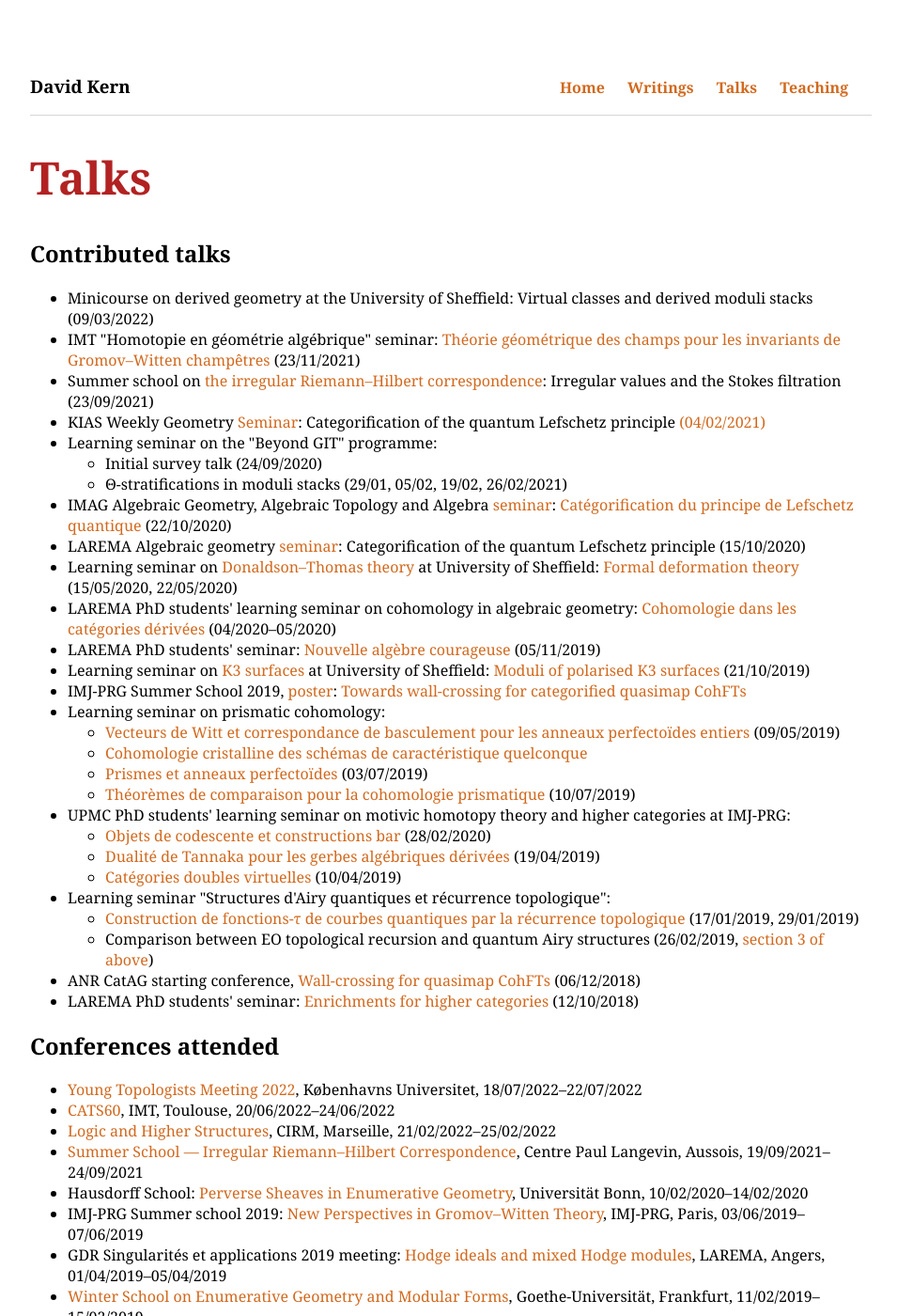
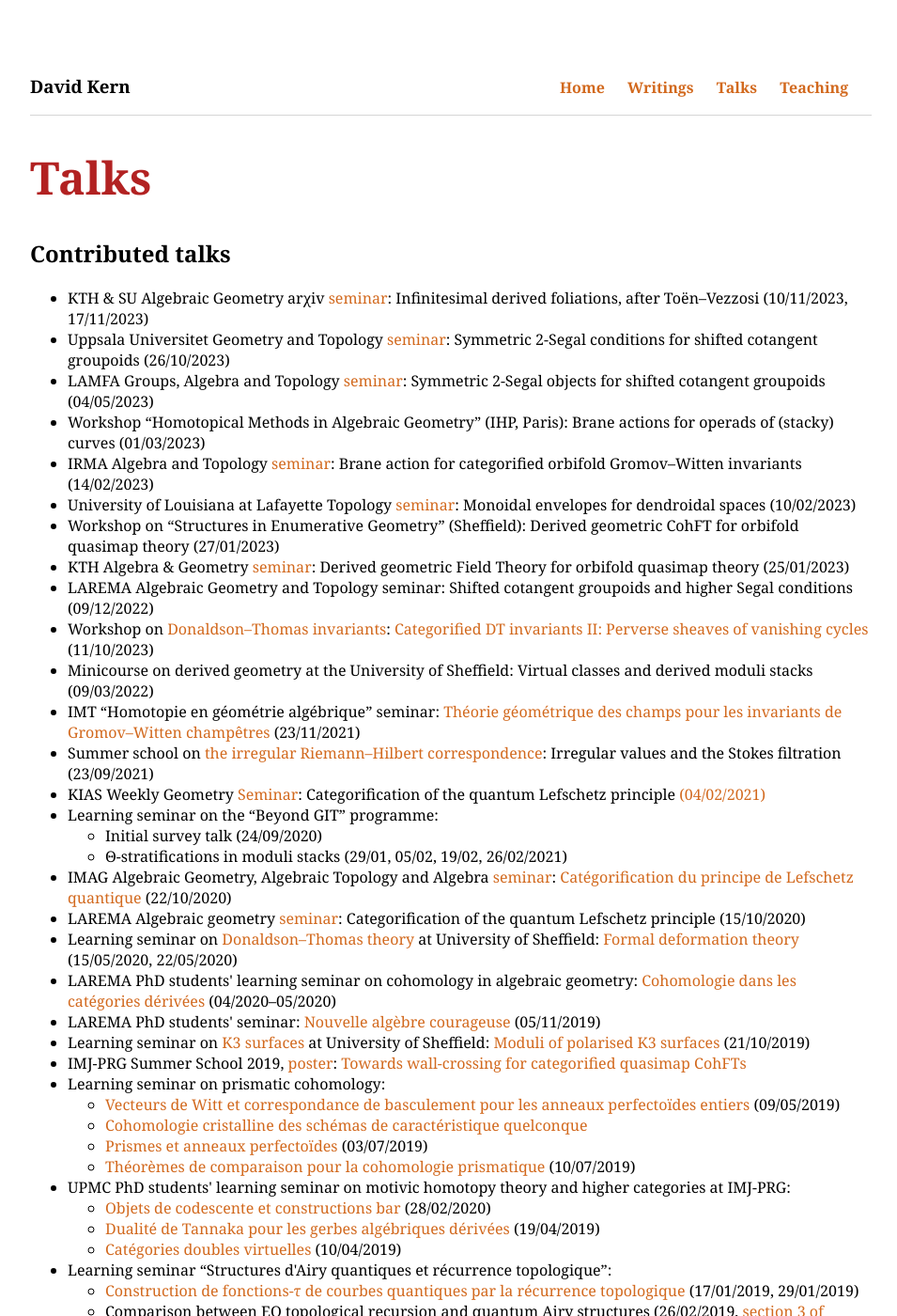
Before and after one commit to dskern/dskern.github.io, a Jekyll site: the page built from talks.html, in a window 1280 px wide and 1400 px high. Shown: the whole window at 94% size, without its empty margins (160-1115 px from the left). Built offline with Jekyll 4.4.1, drawn with Linux system fonts in a browser that asks for light colours; some of the changed text lies outside the part shown.

Commit message:
Update talks.html

```diff
--- a/talks.html
+++ b/talks.html
@@ -6,11 +6,21 @@
 <h2>Contributed talks</h2>
 
 <ul>
+    <li>KTH & SU Algebraic Geometry ar&chi;iv <a href="https://www.kth.se/math/kalender/david-kern-derived-infinitesimal-foliations-after-toen-vezzosi-contd-1.1292558?date=2023-11-10&orgdate=2023-11-01&length=1&orglength=30">seminar</a>: Infinitesimal derived foliations, after Toën&ndash;Vezzosi (10/11/2023, 17/11/2023)</li>
+    <li>Uppsala Universitet Geometry and Topology <a href="https://www.math.uu.se/research/geometry-and-physics/geometry-and-topology-seminar/"> seminar</a>: Symmetric 2-Segal conditions for shifted cotangent groupoids (26/10/2023)</li>
+    <li>LAMFA Groups, Algebra and Topology <a href="https://www.lamfa.u-picardie.fr/GAT/seminaire/2023">seminar</a>: Symmetric 2-Segal objects for shifted cotangent groupoids (04/05/2023)</li>
+    <li>Workshop “Homotopical Methods in Algebraic Geometry” (IHP, Paris): Brane actions for operads of (stacky) curves (01/03/2023)</li>
+    <li>IRMA Algebra and Topology <a href="https://irma.math.unistra.fr/seminaires/seminaire-algebre-et-topologie-2023.html">seminar</a>: Brane action for categorified orbifold Gromov&ndash;Witten invariants (14/02/2023)</li>
+    <li>University of Louisiana at Lafayette Topology <a href="https://math.louisiana.edu/node/97">seminar</a>: Monoidal envelopes for dendroidal spaces (10/02/2023)</li>
+    <li>Workshop on “Structures in Enumerative Geometry” (Sheffield): Derived geometric CohFT for orbifold quasimap theory (27/01/2023)</li>
+    <li>KTH Algebra & Geometry <a href="https://www.math-stockholm.se/en/kalender/alggeo/david-kern-derived-geometric-field-theory-for-orbifold-quasimap-theory-1.1222005?date=2023-01-25&orgdate=2023-01-01&length=1&orglength=31">seminar</a>: Derived geometric Field Theory for orbifold quasimap theory (25/01/2023)</li>
+    <li>LAREMA Algebraic Geometry and Topology seminar: Shifted cotangent groupoids and higher Segal conditions (09/12/2022)</li>
+    <li>Workshop on <a href="https://indico.math.cnrs.fr/event/7063/">Donaldson&ndash;Thomas invariants</a>: <a href="https://indico.math.cnrs.fr/event/7063/attachments/3704/5114/Talk7-David.pdf">Categorified DT invariants II: Perverse sheaves of vanishing cycles</a> (11/10/2023)</li>
     <li>Minicourse on derived geometry at the University of Sheffield: Virtual classes and derived moduli stacks (09/03/2022)</li>
-    <li>IMT "Homotopie en géométrie algébrique" seminar: <a href="Talks/Qmap_GeomFT.pdf">Théorie géométrique des champs pour les invariants de Gromov–Witten champêtres</a> (23/11/2021)</li>
+    <li>IMT “Homotopie en géométrie algébrique” seminar: <a href="Talks/Qmap_GeomFT.pdf">Théorie géométrique des champs pour les invariants de Gromov–Witten champêtres</a> (23/11/2021)</li>
     <li>Summer school on <a href="https://bebtoen.wixsite.com/nedag/aussois-2020">the irregular Riemann&ndash;Hilbert correspondence</a>: Irregular values and the Stokes filtration (23/09/2021)</li>
     <li>KIAS Weekly Geometry <a href="https://bhamidisreedhar.github.io/Seminars.html">Seminar</a>:  Categorification of the quantum Lefschetz principle <a href="http://www.kias.re.kr/sub05/sub05_02_01_01.jsp?seqno=PGN1720210118-0001&nowBlock=0&page=1&subject=&mjrcd=&mjrcd2=all&sdate=20210304&edate=&keyField=&keyWord=&list_url=/sub05/sub05_02_01.jsp&slides=">(04/02/2021)</a></li>
-    <li>Learning seminar on the "Beyond GIT" programme:</li>
+    <li>Learning seminar on the “Beyond GIT” programme:</li>
     <ul>
         <li>Initial survey talk (24/09/2020)</li>
         <li>&Theta;-stratifications in moduli stacks (29/01, 05/02, 19/02, 26/02/2021)</li>
@@ -35,7 +45,7 @@
         <li><a href="Talks/TannaCat.pdf">Dualité de Tannaka pour les gerbes algébriques dérivées</a> (19/04/2019)</li>
         <li><a href="Talks/DoubleCats.pdf">Catégories doubles virtuelles</a> (10/04/2019)</li>
     </ul>
-    <li>Learning seminar "Structures d'Airy quantiques et récurrence topologique":</li>
+    <li>Learning seminar “Structures d'Airy quantiques et récurrence topologique”:</li>
      <ul>
         <li><a href="Talks/Courbes_spectrales.pdf">Construction de fonctions-&tau; de courbes quantiques par la récurrence topologique</a> (17/01/2019, 29/01/2019)</li>
         <li>Comparison between EO topological recursion and quantum Airy structures (26/02/2019, <a href="Talks/Courbes_spectrales.pdf#section.3">section 3 of above</a>)</li>
@@ -46,6 +56,14 @@
 
 <h2>Conferences attended</h2>
 <ul>
+    <li><a href="https://conferences.cirm-math.fr/2849.html">CATS7</a>, CIRM, Marseille, 16/10/2023&ndash;20/10/2023</li>
+    <li><a href="https://sites.uclouvain.be/ct2023/">Category Theory 2023</a>, Louvain-La-Neuve, 02/07/2023&ndash;08/07/2023</li>
+    <li><a href="https://ulysses8791.github.io/june2023.html">Higher structures in enumerative geometry</a>, IHP, Paris, 12/06/2023&ndash;16/06/2023</li>
+    <li><a href="https://ulysses8791.github.io/gap2023.html">GAP 2023 — Homotopy Algebras and Higher Structures</a>, IHP, Paris, 22/05/2023&ndash;26/05/2023</li>
+    <li><a href="https://hmag23.sciencesconf.org/">Homotopical Methods in Algebraic Geometry</a>, IHP, Paris, 01/03/2023&ndash;03/03/2023</li>
+    <li><a href="https://agmp.sites.sheffield.ac.uk/conferences/sieg-2023">Structures in Enumerative Geometry</a>, University of Sheffield, 23/01/2023&ndash;27/01/2023</li>
+    <li><a href="https://www.math.sciences.univ-nantes.fr/GDR-Topologie/">GDR Topologie</a>, Université de Nantes, 24/10/2023&ndash;27/10/2023</li>
+    <li><a href="https://indico.math.cnrs.fr/event/7063/">Workshop on Donaldson&ndash;Thomas invariants</a>, Centre Paul Langevin, Aussois, 09/10/2023&ndash;14/10/2023</li>
     <li><a href="https://www.math.ku.dk/english/calendar/events/ytm2022/">Young Topologists Meeting 2022</a>, Københavns Universitet, 18/07/2022&ndash;22/07/2022</li>
     <li><a href="https://bebtoen.wixsite.com/nedag/cats-60">CATS60</a>, IMT, Toulouse, 20/06/2022&ndash;24/06/2022</li>
     <li><a href="https://conferences.cirm-math.fr/2689.html">Logic and Higher Structures</a>, CIRM, Marseille, 21/02/2022&ndash;25/02/2022</li>
```
